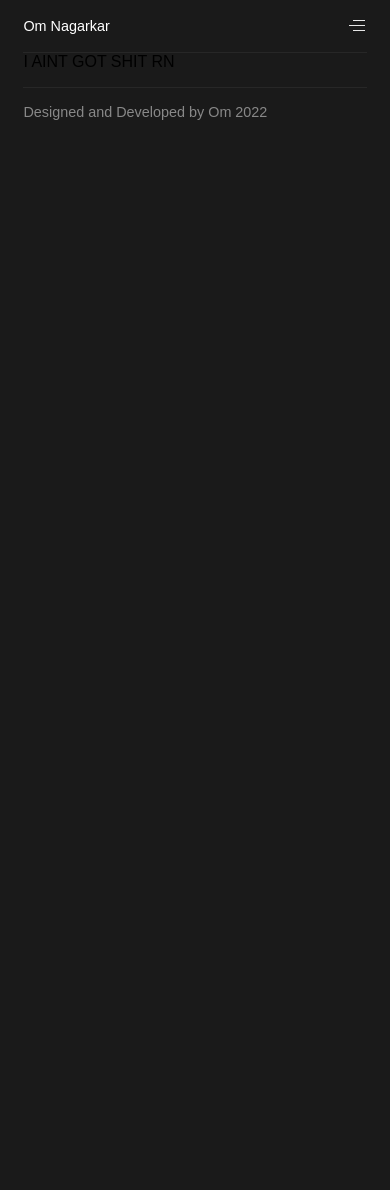
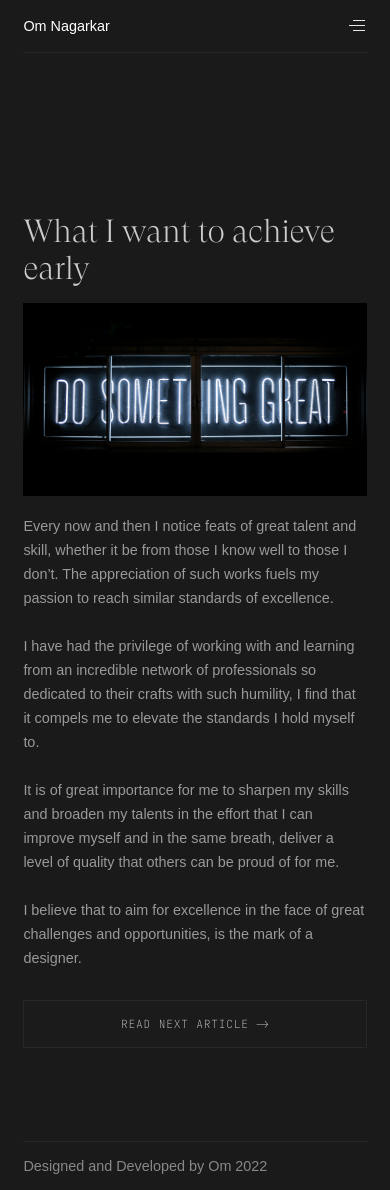
Before and after one commit to H0und5/nextport, a Next.js app: page /writings/what-I-want-to-achieve-early in a window 390 px wide. Before the commit the page ends 844 px from the top, so only its background shows below. Built offline with nearby package versions, Linux system fonts and the light colour scheme.

Commit message:
-- Renovation -- Got the Writings page styles up, for desktop web and mobile web

```diff
--- a/pages/writings/what-I-want-to-achieve-early.js
+++ b/pages/writings/what-I-want-to-achieve-early.js
@@ -1,13 +1,59 @@
 // import Head from 'next/head'
-import styles from '../../styles/Home.module.css';
+import WritingHeader from "../../src/components/Header/WritingHeader";
+import LargeButton from '../../src/components/Buttons/LargeButton';
+
+import Image from "next/image";
+
+import style from "../../styles/Home.module.css";
+import styles from "../../styles/Writings.module.css";
+
+import whatIWantToAchieveEarlyDisplay from "../../public/WhatIWantToAchieveEarlyDisplay.jpeg";
+import BigDivider from "../../src/components/Dividers/BigDivider";
+
 
 // components
 
 export default function WhatIWantToAchieve() {
   return (
-    <div className={styles.container}>
+    <div className={style.container}>
+      <div className={styles.writingHeadingContainer}>
+        <WritingHeader title={"What I want to achieve early"} />
 
-      I AINT GOT SHIT RN
+        <Image
+          src={whatIWantToAchieveEarlyDisplay}
+          alt={"display image for the manifesto article"}
+        />
+      </div>
+
+      <div className={styles.writingContent}>
+        <p>
+          Every now and then I notice feats of great talent and skill, whether
+          it be from those I know well to those I don’t. The appreciation of
+          such works fuels my passion to reach similar standards of excellence.
+
+          <br/><br/>
+          I have had the privilege of working with and learning from an
+          incredible network of professionals so dedicated to their crafts with
+          such humility, I find that it compels me to elevate the standards I
+          hold myself to.
+
+          <br/><br/>
+
+          It is of great importance for me to sharpen my skills
+          and broaden my talents in the effort that I can improve myself and in
+          the same breath, deliver a level of quality that others can be proud
+          of for me.
+
+          <br/><br/>
+
+          I believe that to aim for excellence in the face of great
+          challenges and opportunities, is the mark of a designer.
+        </p>
+      </div>
+
+      <LargeButton srcTo={'manifesto'} buttonCopy={'Read next article'}/>
+
+      <BigDivider />
 
     </div>
   )
--- /dev/null
+++ b/src/components/Header/WritingHeader.js
@@ -0,0 +1,13 @@
+
+import styles from './WritingHeader.module.css';
+
+const WritingHeader = ({ title }) => {
+
+  return (
+    <div className={styles.writingHeaderContainer}>
+      <h1>{title}</h1>
+    </div>
+  )
+}
+
+export default WritingHeader;
--- /dev/null
+++ b/src/components/Header/WritingHeader.module.css
@@ -0,0 +1,50 @@
+@font-face {
+  font-family: "Untitled-Sans";
+  src: url("../../../public/fonts/untitled-sans-light.woff2");
+  font-weight: 300;
+}
+
+@font-face {
+  font-family: "Untitled-Sans";
+  src: url("../../../public/fonts/untitled-sans-regular.woff2");
+  font-weight: 400;
+}
+
+@font-face {
+  font-family: "GT Super Display";
+  src: url("../../../public/fonts/GT-Super-Display-Light.woff2");
+  font-weight: 300;
+}
+
+.writingHeaderContainer {
+  display: flex;
+  flex-direction: column;
+  align-items: center;
+  justify-content: center;
+  animation: header1;
+  animation-duration: 1.5s;
+  position: relative;
+  margin-bottom: 2rem;
+}
+
+.writingHeaderContainer h1 {
+  font-family: 'GT Super Display', serif;
+  font-weight: 100;
+  font-size: 2rem;
+  color: #cbcbcb;
+  margin-top: 6rem;
+}
+
+@media (max-width: 760px) {
+
+  .writingHeaderContainer {
+    display: block;
+    margin-top: 10rem;
+    margin-bottom: 1rem;
+  }
+
+  .writingHeaderContainer h1 {
+    margin-bottom: 0rem;
+  }
+
+}
--- /dev/null
+++ b/styles/Writings.module.css
@@ -0,0 +1,80 @@
+@font-face {
+  font-family: "Untitled-Sans";
+  src: url("../public/fonts/untitled-sans-light.woff2");
+  font-weight: 300;
+}
+
+@font-face {
+  font-family: "Untitled-Sans";
+  src: url("../public/fonts/untitled-sans-regular.woff2");
+  font-weight: 400;
+}
+
+@font-face {
+  font-family: "JetBrains Mono";
+  src: url("../public/fonts/JetBrainsMono-Light.woff2");
+  font-weight: 300;
+}
+
+@font-face {
+  font-family: "JetBrains Mono";
+  src: url("../public/fonts/JetBrainsMono-Thin.woff2");
+  font-weight: 100;
+}
+
+@font-face {
+  font-family: "GT Super Display";
+  src: url("../public/fonts/GT-Super-Display-Light.woff2");
+  font-weight: 300;
+}
+
+/* font styles defined above */
+
+.writingHeadingContainer {
+  display: flex;
+  flex-direction: column;
+  align-items: center;
+  justify-content: center;
+  animation: writingHeader;
+  animation-duration: 1s;
+  position: relative;
+}
+
+@keyframes writingHeader {
+  0% {opacity: 0;}
+  50% {top: 20px; opacity: 0;}
+  100% {top: 0px; opacity: 1;}
+}
+
+.writingContent {
+  width: 100%;
+  animation: writingContent;
+  animation-duration: 2s;
+  position: relative;
+}
+
+@keyframes writingContent {
+  0% {opacity: 0;}
+  50% {top: 20px; opacity: 0;}
+  100% {top: 0px; opacity: 1;}
+}
+
+.writingContent p {
+  font-family: 'Untitled Sans', sans-serif;
+  font-weight: 300;
+  font-size: .9rem;
+  color: #999;
+  line-height: 1.5rem;
+}
+
+
+/* Mobile responsiveness fucking type shit fuck defined below */
+
+@media (max-width: 760px) {
+
+  .writingHeadingContainer {
+    display: block;
+    margin: 0;
+  }
+
+}
```
Also changed, not shown: pages/writings/manifesto.js (+46 -4 lines), src/components/AboutBio/AboutBio.module.css (+5 -5 lines).
